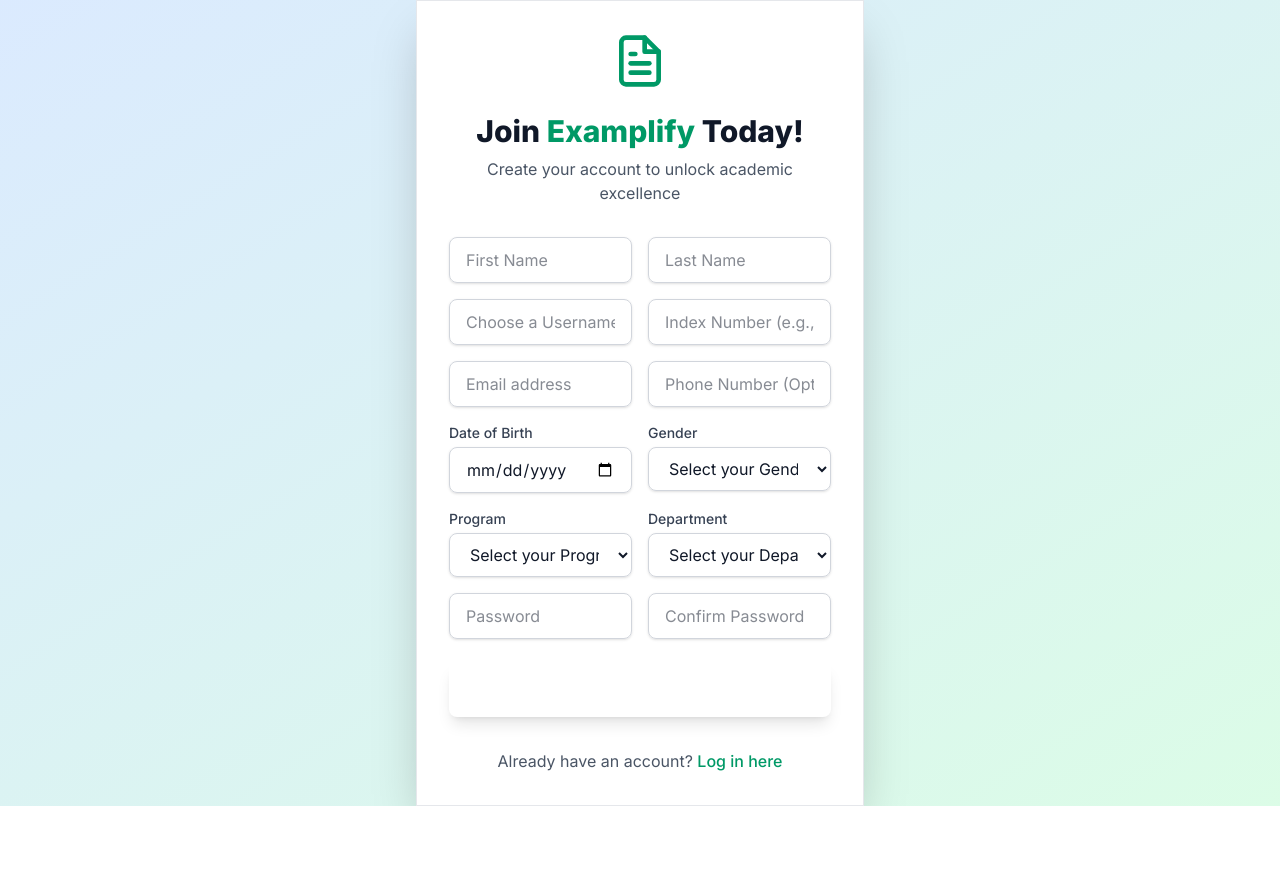
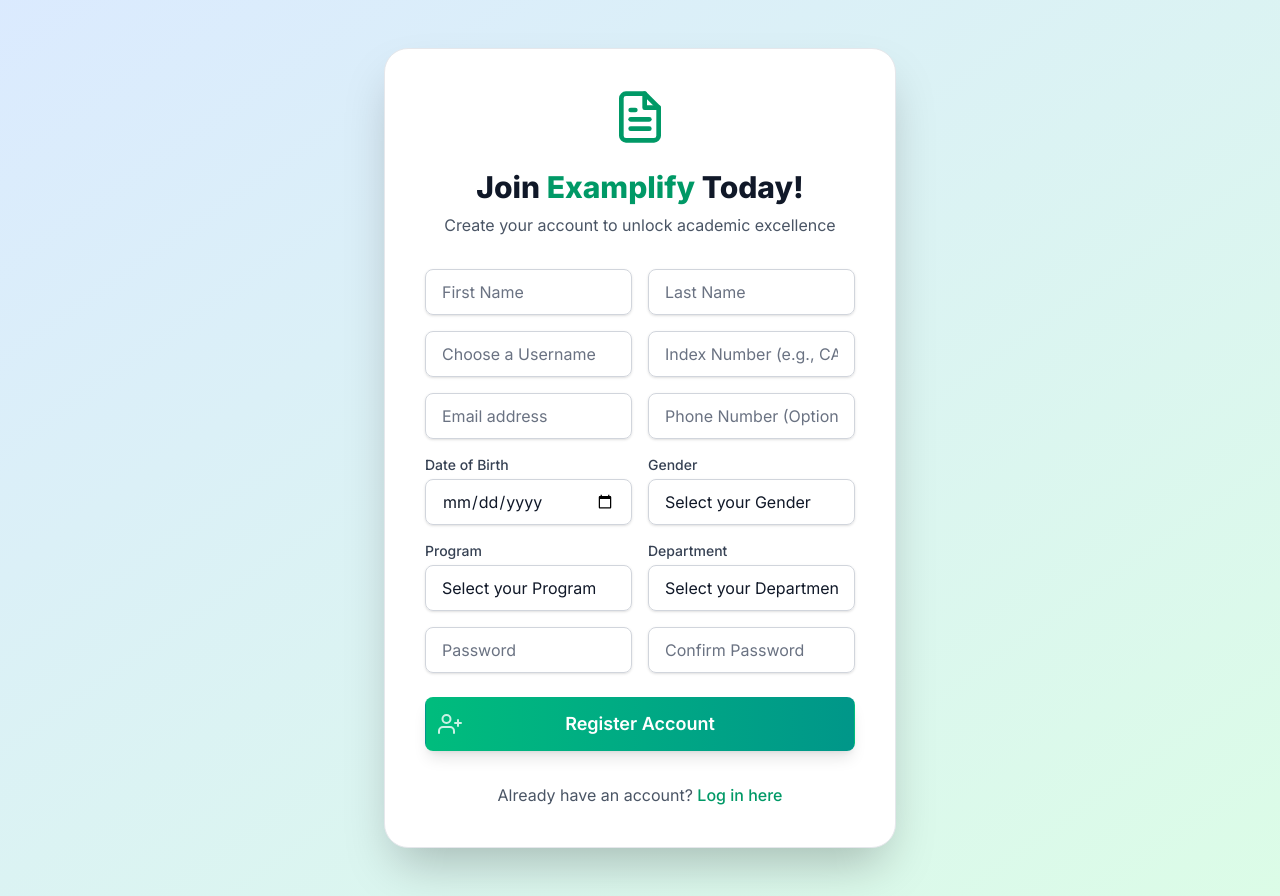
Before and after one commit to AsemaniJoshua/EMS, a PHP site: page /student/signup/index.php in a window 1280 px wide. Before the commit the page ends 806 px from the top, so only its background shows below. Run offline with PHP 8.4, Linux system fonts and the light colour scheme.

Commit message:
initiall

```diff
--- a/src/output.css
+++ b/src/output.css
@@ -11,6 +11,7 @@
     --color-red-100: oklch(93.6% 0.032 17.717);
     --color-red-200: oklch(88.5% 0.062 18.334);
     --color-red-300: oklch(80.8% 0.114 19.571);
+    --color-red-400: oklch(70.4% 0.191 22.216);
     --color-red-500: oklch(63.7% 0.237 25.331);
     --color-red-600: oklch(57.7% 0.245 27.325);
     --color-red-700: oklch(50.5% 0.213 27.518);
@@ -22,6 +23,7 @@
     --color-orange-300: oklch(83.7% 0.128 66.29);
     --color-orange-500: oklch(70.5% 0.213 47.604);
     --color-orange-600: oklch(64.6% 0.222 41.116);
+    --color-orange-800: oklch(47% 0.157 37.304);
     --color-amber-600: oklch(66.6% 0.179 58.318);
     --color-yellow-50: oklch(98.7% 0.026 102.212);
     --color-yellow-100: oklch(97.3% 0.071 103.193);
@@ -64,8 +66,6 @@
     --color-blue-800: oklch(42.4% 0.199 265.638);
     --color-blue-900: oklch(37.9% 0.146 265.522);
     --color-indigo-100: oklch(93% 0.034 272.788);
-    --color-indigo-600: oklch(51.1% 0.262 276.966);
-    --color-indigo-700: oklch(45.7% 0.24 277.023);
     --color-purple-50: oklch(97.7% 0.014 308.299);
     --color-purple-100: oklch(94.6% 0.033 307.174);
     --color-purple-200: oklch(90.2% 0.063 306.703);
@@ -74,7 +74,6 @@
     --color-purple-600: oklch(55.8% 0.288 302.321);
     --color-purple-700: oklch(49.6% 0.265 301.924);
     --color-purple-800: oklch(43.8% 0.218 303.724);
-    --color-slate-50: oklch(98.4% 0.003 247.858);
     --color-gray-50: oklch(98.5% 0.002 247.839);
     --color-gray-100: oklch(96.7% 0.003 264.542);
     --color-gray-200: oklch(92.8% 0.006 264.531);
@@ -88,7 +87,6 @@
     --color-black: #000;
     --color-white: #fff;
     --spacing: 0.25rem;
-    --breakpoint-xl: 80rem;
     --breakpoint-2xl: 96rem;
     --container-xs: 20rem;
     --container-md: 28rem;
@@ -123,15 +121,14 @@
     --font-weight-bold: 700;
     --font-weight-extrabold: 800;
     --tracking-tight: -0.025em;
-    --tracking-wide: 0.025em;
     --tracking-wider: 0.05em;
     --leading-tight: 1.25;
     --leading-relaxed: 1.625;
-    --radius-sm: 0.25rem;
     --radius-md: 0.375rem;
     --radius-lg: 0.5rem;
     --radius-xl: 0.75rem;
     --radius-2xl: 1rem;
+    --radius-3xl: 1.5rem;
     --drop-shadow-lg: 0 4px 4px rgb(0 0 0 / 0.15);
     --ease-out: cubic-bezier(0, 0, 0.2, 1);
     --ease-in-out: cubic-bezier(0.4, 0, 0.2, 1);
@@ -749,6 +746,9 @@
   }
   .list-none {
     list-style-type: none;
+  }
+  .appearance-none {
+    appearance: none;
   }
   .grid-cols-1 {
     grid-template-columns: repeat(1, minmax(0, 1fr));
@@ -928,6 +941,9 @@
   .rounded-2xl {
     border-radius: var(--radius-2xl);
   }
+  .rounded-3xl {
+    border-radius: var(--radius-3xl);
+  }
   .rounded-full {
     border-radius: calc(infinity * 1px);
   }
@@ -1253,6 +1274,10 @@
   }
   .from-blue-600 {
     --tw-gradient-from: var(--color-blue-600);
+    --tw-gradient-stops: var(--tw-gradient-via-stops, var(--tw-gradient-position), var(--tw-gradient-from) var(--tw-gradient-from-position), var(--tw-gradient-to) var(--tw-gradient-to-position));
+  }
+  .from-emerald-500 {
+    --tw-gradient-from: var(--color-emerald-500);
     --tw-gradient-stops: var(--tw-gradient-via-stops, var(--tw-gradient-position), var(--tw-gradient-from) var(--tw-gradient-from-position), var(--tw-gradient-to) var(--tw-gradient-to-position));
   }
   .from-emerald-600 {
@@ -1390,6 +1411,10 @@
     --tw-gradient-to: var(--color-teal-50);
     --tw-gradient-stops: var(--tw-gradient-via-stops, var(--tw-gradient-position), var(--tw-gradient-from) var(--tw-gradient-from-position), var(--tw-gradient-to) var(--tw-gradient-to-position));
   }
+  .to-teal-600 {
+    --tw-gradient-to: var(--color-teal-600);
+    --tw-gradient-stops: var(--tw-gradient-via-stops, var(--tw-gradient-position), var(--tw-gradient-from) var(--tw-gradient-from-position), var(--tw-gradient-to) var(--tw-gradient-to-position));
+  }
   .to-teal-700 {
     --tw-gradient-to: var(--color-teal-700);
     --tw-gradient-stops: var(--tw-gradient-via-stops, var(--tw-gradient-position), var(--tw-gradient-from) var(--tw-gradient-from-position), var(--tw-gradient-to) var(--tw-gradient-to-position));
@@ -1486,6 +1511,9 @@
   .py-10 {
     padding-block: calc(var(--spacing) * 10);
   }
+  .py-12 {
+    padding-block: calc(var(--spacing) * 12);
+  }
   .py-20 {
     padding-block: calc(var(--spacing) * 20);
   }
@@ -1752,8 +1790,19 @@
   .italic {
     font-style: italic;
   }
+  .placeholder-gray-500 {
+    &::placeholder {
+      color: var(--color-gray-500);
+    }
+  }
   .opacity-20 {
     opacity: 20%;
+  }
+  .opacity-70 {
+    opacity: 70%;
+  }
+  .opacity-80 {
+    opacity: 80%;
   }
   .opacity-90 {
     opacity: 90%;
@@ -1895,6 +1957,13 @@
     &:is(:where(.group):hover *) {
       @media (hover: hover) {
         color: var(--color-red-600);
+      }
+    }
+  }
+  .group-hover\:opacity-100 {
+    &:is(:where(.group):hover *) {
+      @media (hover: hover) {
+        opacity: 100%;
       }
     }
   }
@@ -2080,6 +2148,14 @@
       }
     }
   }
+  .hover\:from-emerald-600 {
+    &:hover {
+      @media (hover: hover) {
+        --tw-gradient-from: var(--color-emerald-600);
+        --tw-gradient-stops: var(--tw-gradient-via-stops, var(--tw-gradient-position), var(--tw-gradient-from) var(--tw-gradient-from-position), var(--tw-gradient-to) var(--tw-gradient-to-position));
+      }
+    }
+  }
   .hover\:from-green-600 {
     &:hover {
       @media (hover: hover) {
@@ -2124,6 +2192,14 @@
     &:hover {
       @media (hover: hover) {
         --tw-gradient-to: var(--color-purple-700);
+        --tw-gradient-stops: var(--tw-gradient-via-stops, var(--tw-gradient-position), var(--tw-gradient-from) var(--tw-gradient-from-position), var(--tw-gradient-to) var(--tw-gradient-to-position));
+      }
+    }
+  }
+  .hover\:to-teal-700 {
+    &:hover {
+      @media (hover: hover) {
+        --tw-gradient-to: var(--color-teal-700);
         --tw-gradient-stops: var(--tw-gradient-via-stops, var(--tw-gradient-position), var(--tw-gradient-from) var(--tw-gradient-from-position), var(--tw-gradient-to) var(--tw-gradient-to-position));
       }
     }
@@ -2355,6 +2431,16 @@
   .sm\:rounded-xl {
     @media (width >= 40rem) {
       border-radius: var(--radius-xl);
+    }
+  }
+  .sm\:p-8 {
+    @media (width >= 40rem) {
+      padding: calc(var(--spacing) * 8);
+    }
+  }
+  .sm\:p-10 {
+    @media (width >= 40rem) {
+      padding: calc(var(--spacing) * 10);
     }
   }
   .sm\:px-6 {
@@ -2368,14 +2454,21 @@
       line-height: var(--tw-leading, var(--text-3xl--line-height));
     }
   }
+  .sm\:text-base {
+    @media (width >= 40rem) {
+      font-size: var(--text-base);
+      line-height: var(--tw-leading, var(--text-base--line-height));
+    }
+  }
+  .sm\:text-sm {
+    @media (width >= 40rem) {
+      font-size: var(--text-sm);
+      line-height: var(--tw-leading, var(--text-sm--line-height));
+    }
+  }
   .md\:col-span-2 {
     @media (width >= 48rem) {
       grid-column: span 2 / span 2;
-    }
-  }
-  .md\:col-span-4 {
-    @media (width >= 48rem) {
-      grid-column: span 4 / span 4;
     }
   }
   .md\:mx-0 {
@@ -2567,6 +2676,11 @@
   .lg\:w-10 {
     @media (width >= 64rem) {
       width: calc(var(--spacing) * 10);
+    }
+  }
+  .lg\:max-w-lg {
+    @media (width >= 64rem) {
+      max-width: var(--container-lg);
     }
   }
   .lg\:translate-x-0 {
```
Also changed, not shown: other parts of src/output.css (+113 -59 lines), package-lock.json (added), 1 other file.
